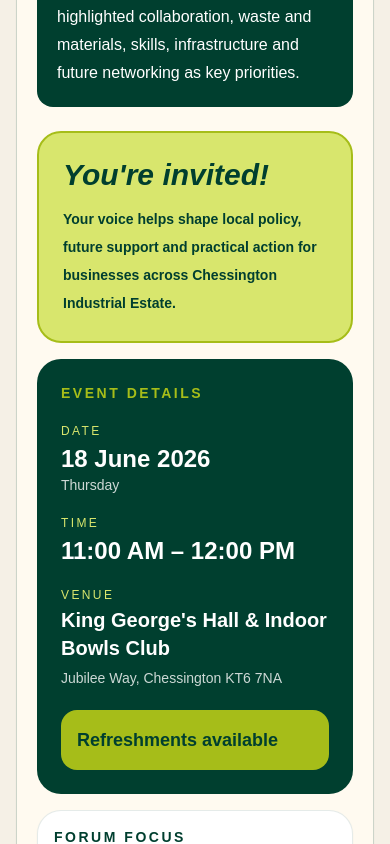
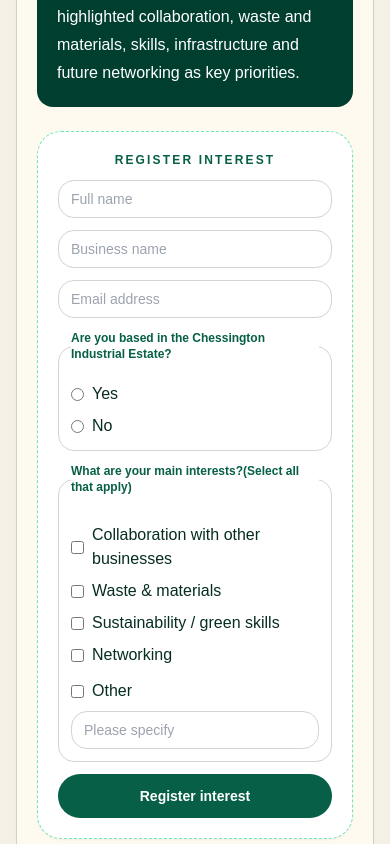
Before and after one commit to EvaIdugboe/chessington-forum, a Next.js app: page / in a window 390 px wide. Shown: the part 1500-2344 px from the top of the page. Built offline with nearby package versions, Linux system fonts and the light colour scheme.

Commit message:
fix: show registration form after Sir Ed section on mobile

```diff
--- a/app/page.tsx
+++ b/app/page.tsx
@@ -78,6 +78,11 @@ export default function HomePage() {
               </div>
             </div>
 
+            {/* Registration form — mobile only, sits right after Sir Ed */}
+            <div className="md:hidden">
+              <RegistrationForm />
+            </div>
+
             {/* ── RIGHT SIDEBAR: spans both rows on desktop ── */}
             <aside className="space-y-4 sm:space-y-5 md:col-start-2 md:row-start-1 md:row-span-2">
               <div className="rounded-3xl border-2 border-[#a6bd19] bg-[#d8e66d] p-6">
@@ -134,7 +139,9 @@ export default function HomePage() {
                 </ul>
               </div>
 
-              <RegistrationForm />
+              <div className="hidden md:block">
+                <RegistrationForm />
+              </div>
 
               <div className="rounded-3xl bg-[#003f2f] p-4 text-white shadow-sm sm:p-6">
                 <p className="text-sm font-black uppercase tracking-[0.18em] text-[#a6bd19]">
```
